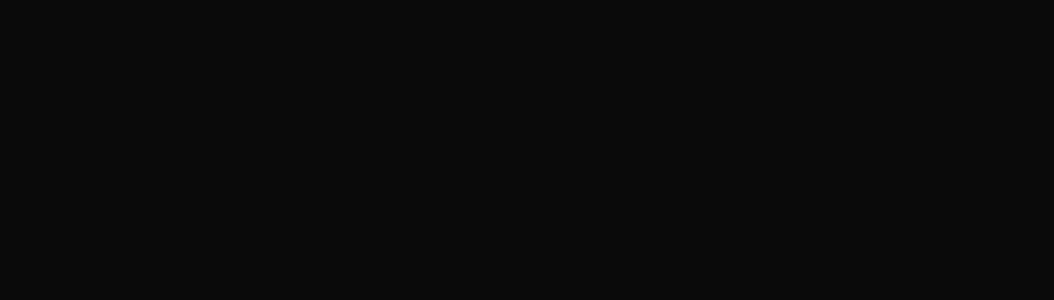
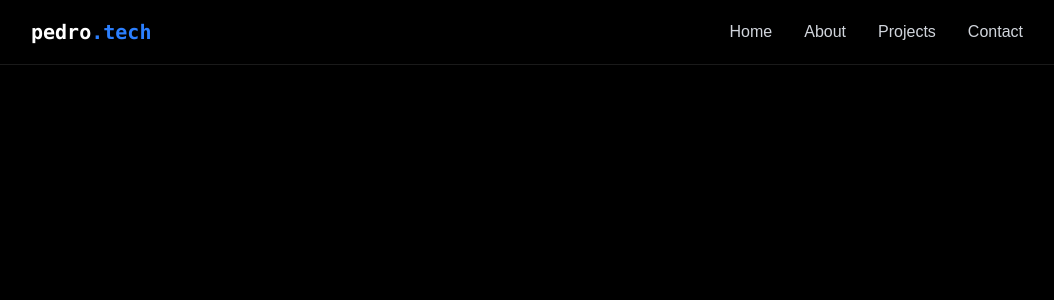
Before and after one commit to luwamasmelash/Portfolio, a React (Vite) app in the folder my-portfolio/: page / in a window 1280 px wide. Shown: the top 300 px of the page, without its empty margins (113-1167 px from the left). Built offline with nearby package versions, Linux system fonts and the light colour scheme.

Commit message:
feat: add Navbar and MobileMenu components with responsive functionality

```diff
--- a/my-portfolio/src/App.jsx
+++ b/my-portfolio/src/App.jsx
@@ -1,14 +1,26 @@
 import { useState } from "react";
 import "./App.css";
 import { LoadingScreen } from "./components/LoadingScreen";
+import { Navbar } from "./components/Navbar";
+import { MobileMenu } from "./components/MobileMenu";
 import "./index.css";
+
 
 function App() {
   const [isLoaded, setIsLoaded] = useState(false);
+  const [menuOpen, setMenuOpen] = useState(false);
 
   return (
     <>
       {!isLoaded && <LoadingScreen onComplete={() => setIsLoaded(true)} />}
+      <div
+        className={`min-h-screen transition-opacity duration-700 ${
+          isLoaded ? "opacity-100" : "opacity-0"
+        } bg-black text-gray-100`}
+      >
+        <Navbar menuOpen={menuOpen} setMenuOpen={setMenuOpen} />
+        <MobileMenu menuOpen={menuOpen} setMenuOpen={setMenuOpen} />
+      </div>
     </>
   );
 }
--- /dev/null
+++ b/my-portfolio/src/components/MobileMenu.jsx
@@ -0,0 +1,64 @@
+
+export const MobileMenu = ({ menuOpen, setMenuOpen }) => {
+  return (
+    <div
+      className={`fixed top-0 left-0 w-full bg-[rgba(10,10,10,0.8)] z-40 flex flex-col items-center justify-center gap-8
+      transition-all duration-300 ease-in-out
+      ${
+        menuOpen
+          ? "h-screen opacity-100 pointer-events-auto"
+          : "h-0 opacity-0 pointer-events-none"
+      }`}
+    >
+      {/* Close button */}
+      <button
+        onClick={() => setMenuOpen(false)}
+        className="absolute top-6 right-6 text-white text-3xl cursor-pointer"
+      >
+        ×
+      </button>
+
+      {/* Logo */}
+      <a
+        href="#home"
+        onClick={() => setMenuOpen(false)}
+        className="font-mono text-xl font-bold text-white"
+      >
+        pedro<span className="text-blue-500">.tech</span>
+      </a>
+
+      {/* Navigation links */}
+      <a
+        href="#home"
+        onClick={() => setMenuOpen(false)}
+        className="text-gray-300 hover:text-white transition-colors text-xl"
+      >
+        Home
+      </a>
+
+      <a
+        href="#about"
+        onClick={() => setMenuOpen(false)}
+        className="text-gray-300 hover:text-white transition-colors text-xl"
+      >
+        About
+      </a>
+
+      <a
+        href="#projects"
+        onClick={() => setMenuOpen(false)}
+        className="text-gray-300 hover:text-white transition-colors text-xl"
+      >
+        Projects
+      </a>
+
+      <a
+        href="#contact"
+        onClick={() => setMenuOpen(false)}
+        className="text-gray-300 hover:text-white transition-colors text-xl"
+      >
+        Contact
+      </a>
+    </div>
+  );
+};
--- /dev/null
+++ b/my-portfolio/src/components/Navbar.jsx
@@ -0,0 +1,49 @@
+import { useEffect } from "react";
+
+export const Navbar = ({menuOpen, setMenuOpen}) => {
+    useEffect(() => {
+        document.body.style.overflow = menuOpen ? "hidden" : "";
+        }, [menuOpen]);
+  return (
+    <nav className="fixed top-0 w-full z-40 bg-[rgba(10, 10, 10, 0.8)] backdrop-blur-lg border-b border-white/10">
+      <div className="max-w-5xl mx-auto px-4">
+        <div className="flex justify-between items-center h-16">
+          <a href="#home" className="font-mono text-xl font-bold text-white">
+            pedro<span className="text-blue-500">.tech</span>
+          </a>
+
+          <div className="w-7 h-5 relative cursor-pointer z-40 md:hidden" onClick={() => setMenuOpen(!menuOpen)}>
+            ☰
+          </div>
+
+          <div className="hidden md:flex items-center space-x-8">
+            <a
+              href="#home"
+              className="text-gray-300 hover:text-white transition-colors"
+            >
+              Home
+            </a>
+            <a
+              href="#about"
+              className="text-gray-300 hover:text-white transition-colors"
+            >
+              About
+            </a>
+            <a
+              href="#projects"
+              className="text-gray-300 hover:text-white transition-colors"
+            >
+              Projects
+            </a>
+            <a
+              href="#contact"
+              className="text-gray-300 hover:text-white transition-colors"
+            >
+              Contact
+            </a>
+          </div>
+        </div>
+      </div>
+    </nav>
+  );
+};
```
